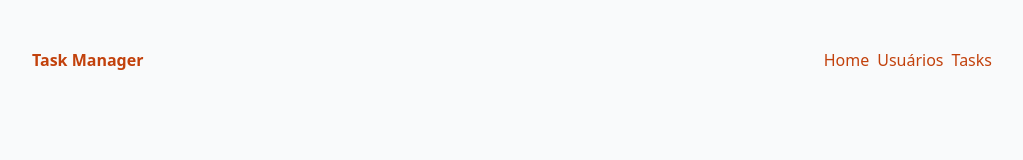
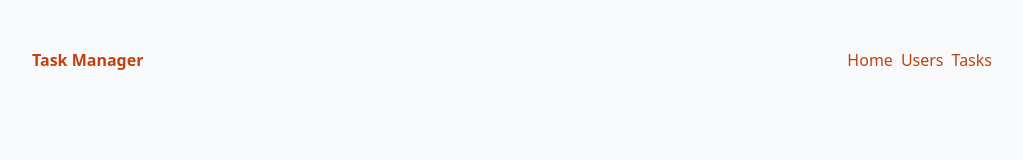
Before and after one commit to joaomacaoli/task-manager-web, a Next.js app: page / in a window 1280 px wide. Shown: the top 160 px of the page, without its empty margins (128-1151 px from the left). Built offline with nearby package versions, Linux system fonts and the light colour scheme; no server answers.

Commit message:
Create Tasks Page file

```diff
--- /dev/null
+++ b/src/app/tasks/page.tsx
@@ -0,0 +1,4 @@
+
+export default function Tasks() {
+  return <h1>SingIn Page</h1>
+}
--- a/src/components/navbar.tsx
+++ b/src/components/navbar.tsx
@@ -18,10 +18,14 @@ export default function NavBar() {
         </li>
         <li>
           <Link href={`${env}/users`}>
-            Usuários
+            Users
           </Link>
         </li>
-        <li>Tasks</li>
+        <li>
+        <Link href={`${env}/tasks`}>
+            Tasks
+          </Link>
+        </li>
         {/* <li>
           <button className="bg-white text-amber-600 border-amber-500 px-4 py-2 rounded-full mr-4 hover:bg-amber-100">
             <Link href='#'>
```
